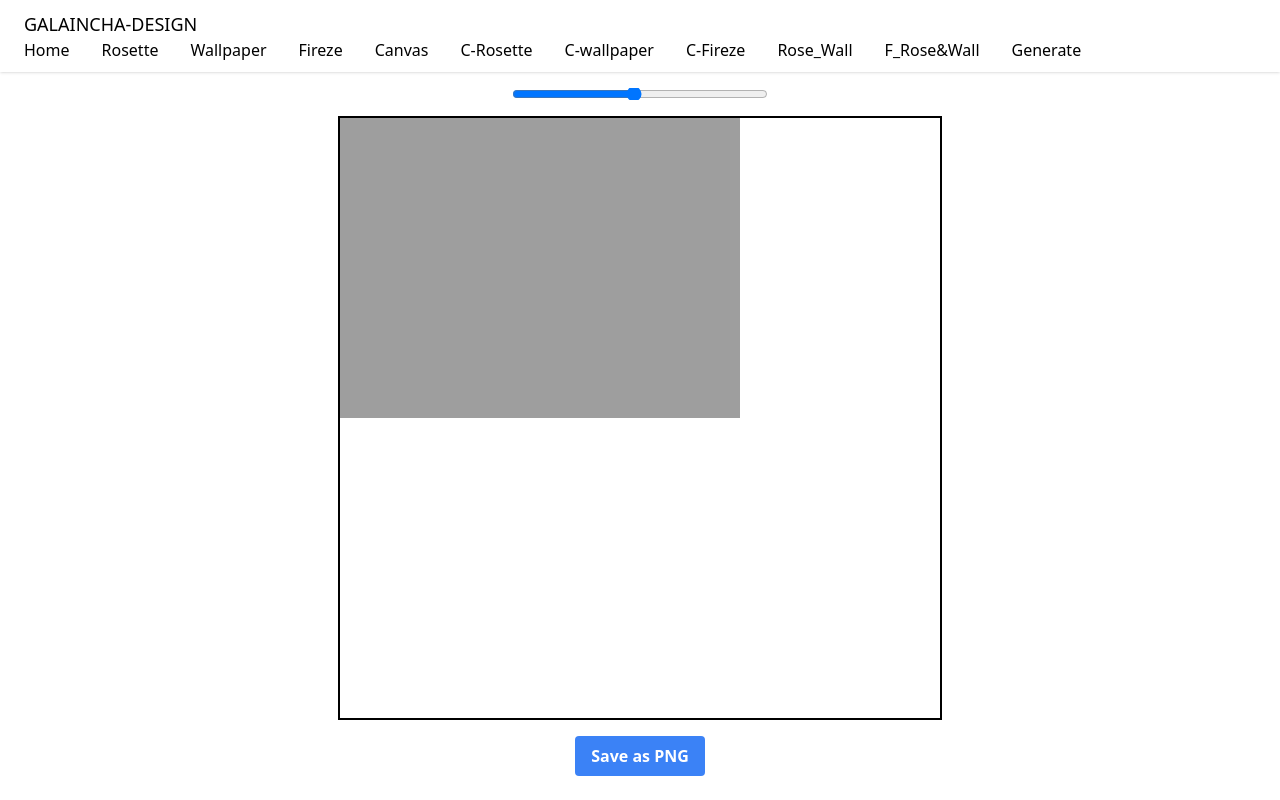
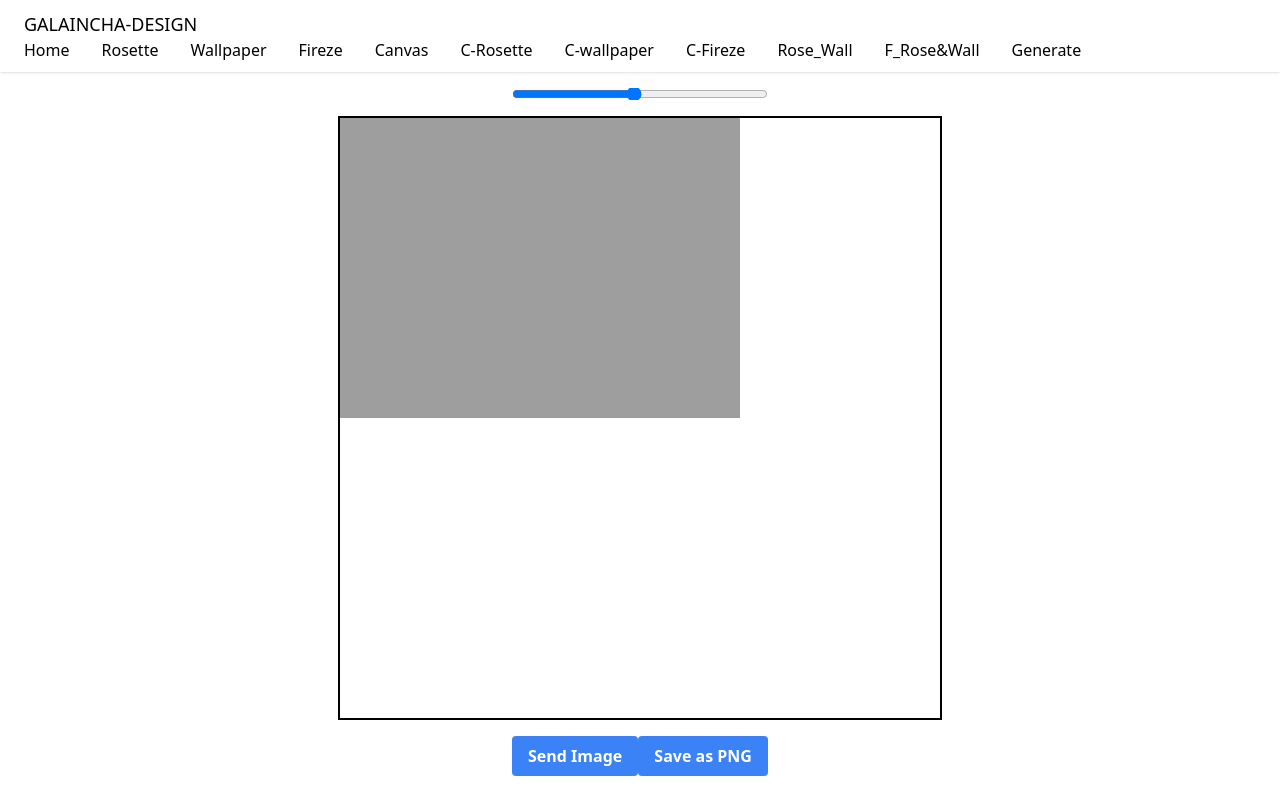
Before and after one commit to surajniroula789/rug-Frontend, a React (Vite) app: page /finale in a window 1280 px wide. Built offline with nearby package versions, Linux system fonts and the light colour scheme.

Commit message:
project sakyo

```diff
--- a/src/components/Final_Generate.jsx
+++ b/src/components/Final_Generate.jsx
@@ -1,5 +1,6 @@
 import React, { useEffect, useRef, useState } from "react";
 import Header from "./Header";
+const backendUrl = "http://localhost:8000/send_me";
 
 const MergeImages = () => {
   const canvasRef = useRef(null);
@@ -99,6 +100,20 @@
     link.click();
   };
 
+  const handleSend = async () => {
+    const canvas = canvasRef.current;
+    const data = canvas.toDataURL("image/png");
+    const response = await fetch(backendUrl, {
+      method: "POST",
+      headers: {
+        "Content-Type": "application/json",
+      },
+      body: JSON.stringify(data),
+    });
+
+    localStorage.setItem("response", response);
+  };
+
   return (
     <div className="flex flex-col items-center">
       <Header />
@@ -125,6 +140,12 @@
       </div>
       <div className="mt-4">
         <button
+          onClick={handleSend}
+          className="bg-blue-500 hover:bg-blue-700 text-white font-bold py-2 px-4 rounded"
+        >
+          Send Image
+        </button>
+        <button
           onClick={handleSaveImage}
           className="bg-blue-500 hover:bg-blue-700 text-white font-bold py-2 px-4 rounded"
         >
@@ -136,3 +157,4 @@
 };
 
 export default MergeImages;
+``;
```
